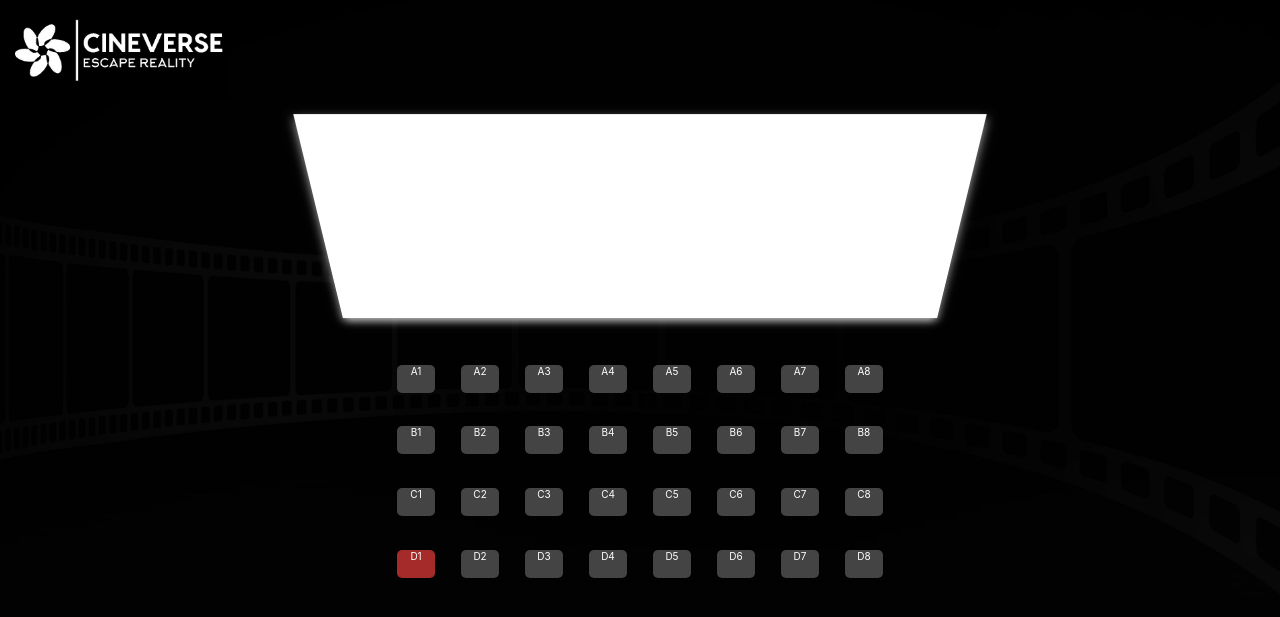
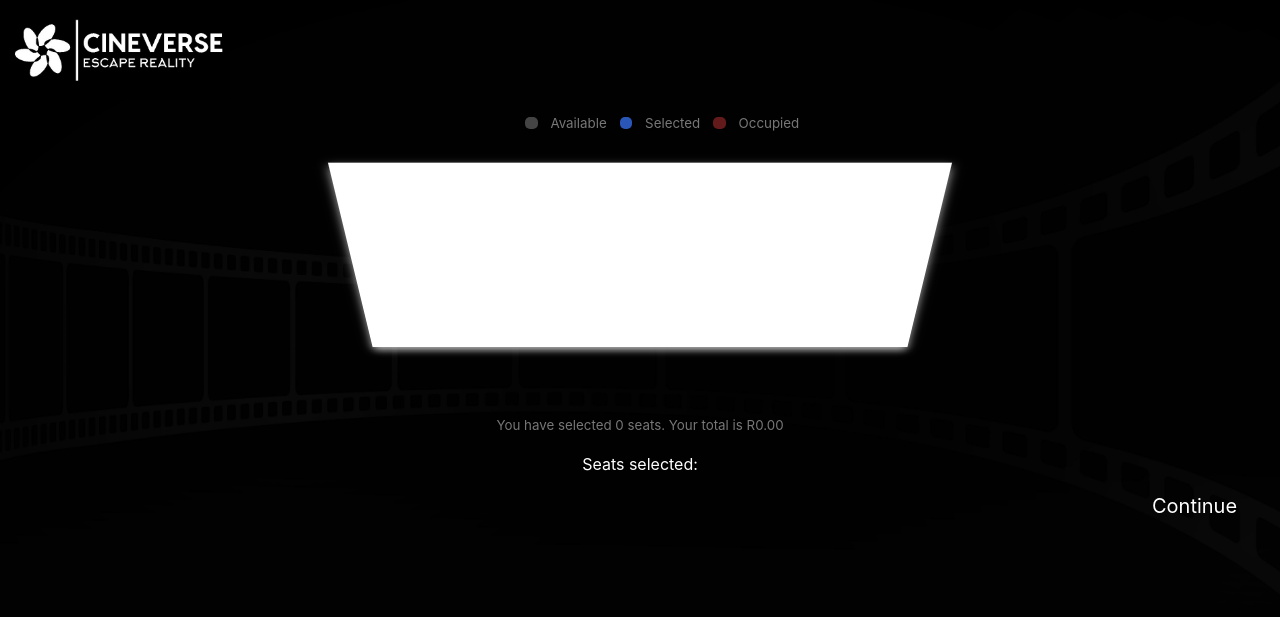
Before and after one commit to nkosinathimagagula/CinemaBooking, a Flask app: template templates/seat_selection.html in a window 1280 px wide. Shown: the top 617 px of the page. Run offline with Flask 3, Linux system fonts and the light colour scheme; the template is opened without the code that fills it: values that come from a table or form of the project are taken from there, others are empty.

Commit message:
add logic and edit page styling

```diff
--- a/static/css/seat_selection.css
+++ b/static/css/seat_selection.css
@@ -9,11 +9,61 @@
 .container{
     perspective: 1000px;
 }
+.key_legend {
+    margin: 0 auto;
+    color: #777777;
+    list-style-type: none;
+    display: flex;
+    justify-content: space-between;
+    width: 20vw;
+
+}
+.key_legend li {
+    display: flex;
+    align-items: center;
+}
+.key_legend li .available_seat{
+    background-color: #444444;
+    height: 1.5vh;
+    width: 1vw;
+    margin: 1vw;
+    border-top-left-radius: 5px;
+    border-top-right-radius: 5px;
+    border-bottom-left-radius: 5px;
+    border-bottom-right-radius: 5px;
+    font-size: 10px;
+    text-align: center;
+}
+.key_legend li .selected_seat {
+    background-color: #2a57b7;
+    height: 1.5vh;
+    width: 1vw;
+    margin: 1vw;
+    border-top-left-radius: 5px;
+    border-top-right-radius: 5px;
+    border-bottom-left-radius: 5px;
+    border-bottom-right-radius: 5px;
+    font-size: 10px;
+    text-align: center;
+}
+.key_legend li .occupied_seat {
+    background-color: #a52b2b;
+    opacity: 60%;
+    height: 1.5vh;
+    width: 1vw;
+    margin: 1vw;
+    border-top-left-radius: 5px;
+    border-top-right-radius: 5px;
+    border-bottom-left-radius: 5px;
+    border-bottom-right-radius: 5px;
+    font-size: 10px;
+    text-align: center;
+}
 .screen{
     background-color: #ffffff;
     margin: auto;
     height: 30vh;
-    width: 50%;
+    width: 45%;
     transform: rotateX(-40deg);
     box-shadow: 0 5px 10px rgba(255, 255, 255, 0.7);
 }
@@ -24,8 +74,8 @@
   }
 .row .available_seat{
     background-color: #444444;
-    height: 3.5vh;
-    width: 3vw;
+    height: 3vh;
+    width: 2vw;
     margin: 1vw;
     border-top-left-radius: 5px;
     border-top-right-radius: 5px;
@@ -36,8 +86,8 @@
 }
 .row .selected_seat {
     background-color: #2a57b7;
-    height: 3.5vh;
-    width: 3vw;
+    height: 3vh;
+    width: 2vw;
     margin: 1vw;
     border-top-left-radius: 5px;
     border-top-right-radius: 5px;
@@ -48,8 +98,9 @@
 }
 .row .occupied_seat {
     background-color: #a52b2b;
-    height: 3.5vh;
-    width: 3vw;
+    opacity: 60%;
+    height: 3vh;
+    width: 2vw;
     margin: 1vw;
     border-top-left-radius: 5px;
     border-top-right-radius: 5px;
@@ -60,8 +111,8 @@
 }
 .available_seat:hover {
     background-color: #444444;
-    height: 3.8vh;
-    width: 3.3vw;
+    height: 3.2vh;
+    width: 2.2vw;
     margin: 0.9vw;
     border-top-left-radius: 5px;
     border-top-right-radius: 5px;
@@ -72,8 +123,8 @@
 }
 .selected_seat:hover {
     background-color: #2a57b7;
-    height: 3.8vh;
-    width: 3.3vw;
+    height: 3.2vh;
+    width: 2.2vw;
     margin: 0.9vw;
     border-top-left-radius: 5px;
     border-top-right-radius: 5px;
@@ -82,3 +133,39 @@
     font-size: 10px;
     text-align: center;
 }
+
+.info {
+    text-align: center;
+}
+.info small {
+    color: #777777;
+}
+
+a {
+    text-decoration: none;
+    color: #ffffff;
+}
+.button {
+    display: inline-block;
+    position: relative;
+    font-size: 20px;
+    padding-left: 90vw;
+    height: 2vw;
+    width: 5vw;
+}
+.button::after {
+    content: '';
+    position: absolute;
+    width: 5vw;
+    padding-left: 5px;
+    transform: scaleX(0);
+    height: 1.5px;
+    background-color: #ffffff;
+    transform-origin: bottom right;
+    transition:  transform 0.3s ease-in-out;
+}
+.button:hover::after {
+    cursor: pointer;
+    transform: scaleX(1);
+    transform-origin: bottom left;
+}
--- a/static/js/seat_selection.js
+++ b/static/js/seat_selection.js
@@ -1,18 +1,30 @@
 const container = document.querySelector('.container');
+const num_of_seats_selected = document.getElementById('num_of_seats_selected');
+const seats_selected = document.getElementById('seats_selected');
+const total_price = document.getElementById('total_price');
+
+const ticket_price = document.getElementById('movie_price').getAttribute('data-value');
+
 var seats = []
 
 container.addEventListener('click', (event) => {
     if ( event.target.classList.contains('available_seat') ) {
         event.target.classList.toggle('selected_seat');
-        //
-        console.log(event.target.classList.contains('available_seat'));
 
         if ( seats.includes(event.target.getAttribute('data-value')) ) {
             seats = seats.filter( (element) => element !== event.target.getAttribute('data-value') );
+
+            updateVars()
         } else {
             seats.push(event.target.getAttribute('data-value'));
+
+            updateVars()
         }
-        //
-        console.log(seats);
     }
 });
+
+function updateVars() {
+    num_of_seats_selected.innerHTML = seats.length;
+    total_price.innerHTML = ticket_price * seats.length;
+    seats_selected.innerHTML = seats;
+}
--- a/templates/seat_selection.html
+++ b/templates/seat_selection.html
@@ -12,54 +12,79 @@
     </div>
 
     <div class="container">
+        <div class="key_legend">
+          <li>
+            <div class="available_seat"></div>
+            <small>Available</small>
+          </li>
+          <li>
+            <div class="selected_seat"></div>
+            <small>Selected</small>
+          </li>
+          <li>
+            <div class="occupied_seat"></div>
+            <small>Occupied</small>
+          </li>
+        </div>
 
         <div class="screen"></div>
 
+
         <div class="row">
-          <div class="available_seat" data-value="A1">A1</div>
-          <div class="available_seat" data-value="A2">A2</div>
-          <div class="available_seat" data-value="A3">A3</div>
-          <div class="available_seat" data-value="A4">A4</div>
-          <div class="available_seat" data-value="A5">A5</div>
-          <div class="available_seat" data-value="A6">A6</div>
-          <div class="available_seat" data-value="A7">A7</div>
-          <div class="available_seat" data-value="A8">A8</div>
+            {% for index, seat in enumerate(seats[0]) %}
+                {% if seat == 0 %}
+                  <div class="available_seat" data-value="A{{ index + 1 }}">A{{ index + 1 }}</div>
+                {% else %}
+                  <div class="occupied_seat" data-value="A{{ index + 1 }}">A{{ index + 1 }}</div>
+                {% endif %}
+            {% endfor %}
         </div>
 
         <div class="row">
-          <div class="available_seat" data-value="B1">B1</div>
-          <div class="available_seat" data-value="B2">B2</div>
-          <div class="available_seat" data-value="B3">B3</div>
-          <div class="available_seat" data-value="B4">B4</div>
-          <div class="available_seat" data-value="B5">B5</div>
-          <div class="available_seat" data-value="B6">B6</div>
-          <div class="available_seat" data-value="B7">B7</div>
-          <div class="available_seat" data-value="B8">B8</div>
+            {% for index, seat in enumerate(seats[1]) %}
+                {% if seat == 0 %}
+                  <div class="available_seat" data-value="B{{ index + 1 }}">B{{ index + 1 }}</div>
+                {% else %}
+                  <div class="occupied_seat" data-value="B{{ index + 1 }}">B{{ index + 1 }}</div>
+                {% endif %}
+            {% endfor %}
         </div>
 
         <div class="row">
-          <div class="available_seat" data-value="C1">C1</div>
-          <div class="available_seat" data-value="C2">C2</div>
-          <div class="available_seat" data-value="C3">C3</div>
-          <div class="available_seat" data-value="C4">C4</div>
-          <div class="available_seat" data-value="C5">C5</div>
-          <div class="available_seat" data-value="C6">C6</div>
-          <div class="available_seat" data-value="C7">C7</div>
-          <div class="available_seat" data-value="C8">C8</div>
+            {% for index, seat in enumerate(seats[2]) %}
+                {% if seat == 0 %}
+                  <div class="available_seat" data-value="C{{ index + 1 }}">C{{ index + 1 }}</div>
+                {% else %}
+                  <div class="occupied_seat" data-value="C{{ index + 1 }}">C{{ index + 1 }}</div>
+                {% endif %}
+            {% endfor %}
         </div>
 
         <div class="row">
-          <div class="occupied_seat" data-value="D1">D1</div>
-          <div class="available_seat" data-value="D2">D2</div>
-          <div class="available_seat" data-value="D3">D3</div>
-          <div class="available_seat" data-value="D4">D4</div>
-          <div class="available_seat" data-value="D5">D5</div>
-          <div class="available_seat" data-value="D6">D6</div>
-          <div class="available_seat" data-value="D7">D7</div>
-          <div class="available_seat" data-value="D8">D8</div>
+          {% for index, seat in enumerate(seats[3]) %}
+                {% if seat == 0 %}
+                  <div class="available_seat" data-value="D{{ index + 1 }}">D{{ index + 1 }}</div>
+                {% else %}
+                  <div class="occupied_seat" data-value="D{{ index + 1 }}">D{{ index + 1 }}</div>
+                {% endif %}
+            {% endfor %}
         </div>
+      </div>
+
+      <div class="info">
+        <small>You have selected <span id="num_of_seats_selected">0</span> seats. Your total is R<span id="total_price">0</span>.00</small>
+        <br>
+        <br>
+        Seats selected: <span id="seats_selected"></span>
       </div>
     </div>
 
+
+
+    <a href="#">
+      <p class="button">Continue</p>
+    </a>
+
+    <div id="movie_price" data-value="{{ movie.price }}"></div>
     <script src="{{ url_for('static', filename='js/seat_selection.js') }}"></script>
 {% endblock %}
```
